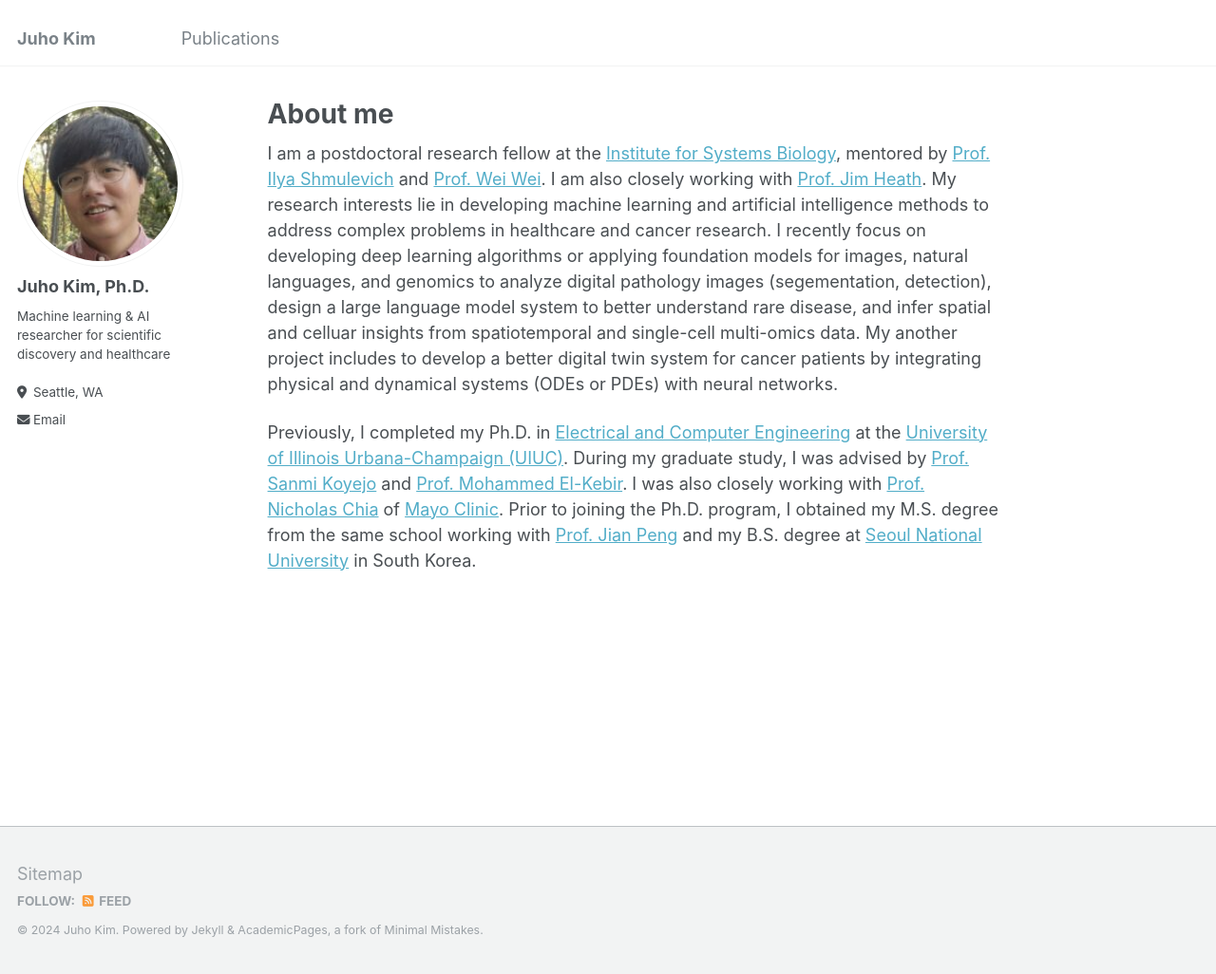
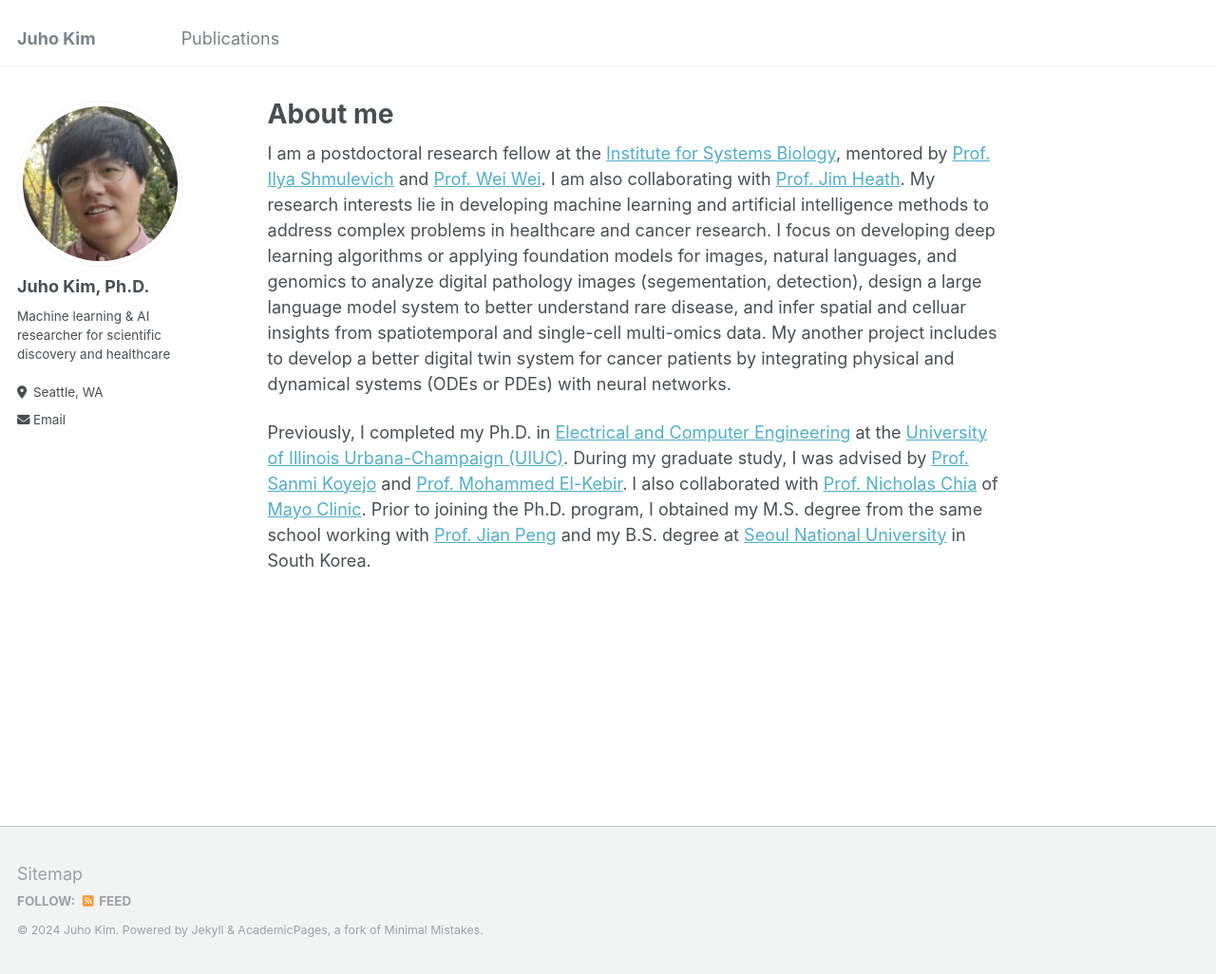
Before and after one commit to juhokim/juhokim.github.io, a Jekyll site: the page built from _pages/about.md, in a window 1280 px wide and 1026 px high. Shown: the whole window at 95% size. Built offline with Jekyll 4.4.1, drawn with Linux system fonts in a browser that asks for light colours.

Commit message:
Update about.md

```diff
--- a/_pages/about.md
+++ b/_pages/about.md
@@ -7,6 +7,6 @@ redirect_from:
   - /about.html
 ---
 
-I am a postdoctoral research fellow at the [Institute for Systems Biology](https://isbscience.org/), mentored by [Prof. Ilya Shmulevich](https://shmulevich.isbscience.org/) and [Prof. Wei Wei](https://www.wei-lab.net/). I am also closely working with [Prof. Jim Heath](https://heath.isbscience.org/). My research interests lie in developing machine learning and artificial intelligence methods to address complex problems in healthcare and cancer research. I recently focus on developing deep learning algorithms or applying foundation models for images, natural languages, and genomics to analyze digital pathology images (segementation, detection), design a large language model system to better understand rare disease, and infer spatial and celluar insights from spatiotemporal and single-cell multi-omics data. My another project includes to develop a better digital twin system for cancer patients by integrating physical and dynamical systems (ODEs or PDEs) with neural networks.
+I am a postdoctoral research fellow at the [Institute for Systems Biology](https://isbscience.org/), mentored by [Prof. Ilya Shmulevich](https://shmulevich.isbscience.org/) and [Prof. Wei Wei](https://www.wei-lab.net/). I am also collaborating with [Prof. Jim Heath](https://heath.isbscience.org/). My research interests lie in developing machine learning and artificial intelligence methods to address complex problems in healthcare and cancer research. I focus on developing deep learning algorithms or applying foundation models for images, natural languages, and genomics to analyze digital pathology images (segementation, detection), design a large language model system to better understand rare disease, and infer spatial and celluar insights from spatiotemporal and single-cell multi-omics data. My another project includes to develop a better digital twin system for cancer patients by integrating physical and dynamical systems (ODEs or PDEs) with neural networks.
 
-Previously, I completed my Ph.D. in [Electrical and Computer Engineering](https://ece.illinois.edu/) at the [University of Illinois Urbana-Champaign (UIUC)](https://illinois.edu/). During my graduate study, I was advised by [Prof. Sanmi Koyejo](https://cs.stanford.edu/~sanmi/) and [Prof. Mohammed El-Kebir](https://www.el-kebir.net/). I was also closely working with [Prof. Nicholas Chia](https://www.mayo.edu/research/faculty/chia-nicholas-ph-d/bio-20087464) of [Mayo Clinic](https://www.mayo.edu). Prior to joining the Ph.D. program, I obtained my M.S. degree from the same school working with [Prof. Jian Peng](https://jianpeng.web.engr.illinois.edu/) and my B.S. degree at [Seoul National University](https://en.snu.ac.kr/) in South Korea.
+Previously, I completed my Ph.D. in [Electrical and Computer Engineering](https://ece.illinois.edu/) at the [University of Illinois Urbana-Champaign (UIUC)](https://illinois.edu/). During my graduate study, I was advised by [Prof. Sanmi Koyejo](https://cs.stanford.edu/~sanmi/) and [Prof. Mohammed El-Kebir](https://www.el-kebir.net/). I also collaborated with [Prof. Nicholas Chia](https://www.mayo.edu/research/faculty/chia-nicholas-ph-d/bio-20087464) of [Mayo Clinic](https://www.mayo.edu). Prior to joining the Ph.D. program, I obtained my M.S. degree from the same school working with [Prof. Jian Peng](https://jianpeng.web.engr.illinois.edu/) and my B.S. degree at [Seoul National University](https://en.snu.ac.kr/) in South Korea.
```
